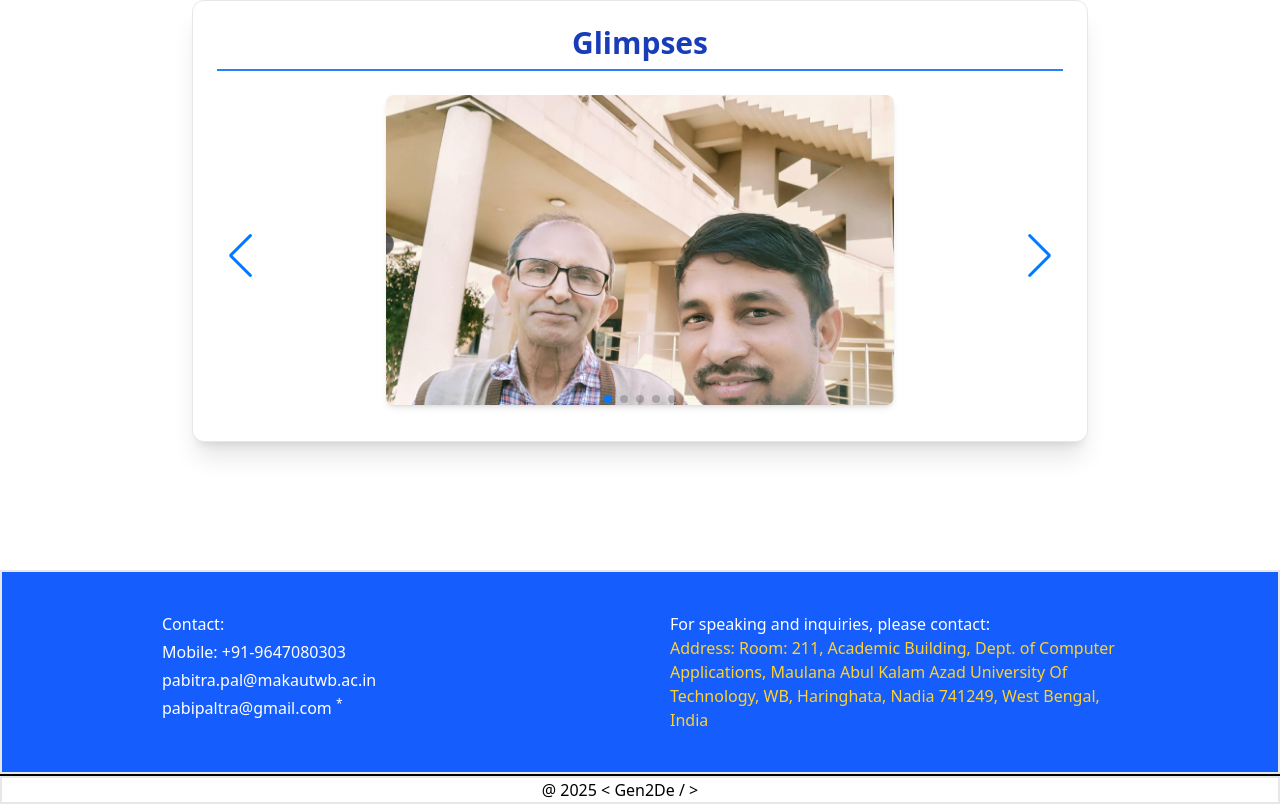
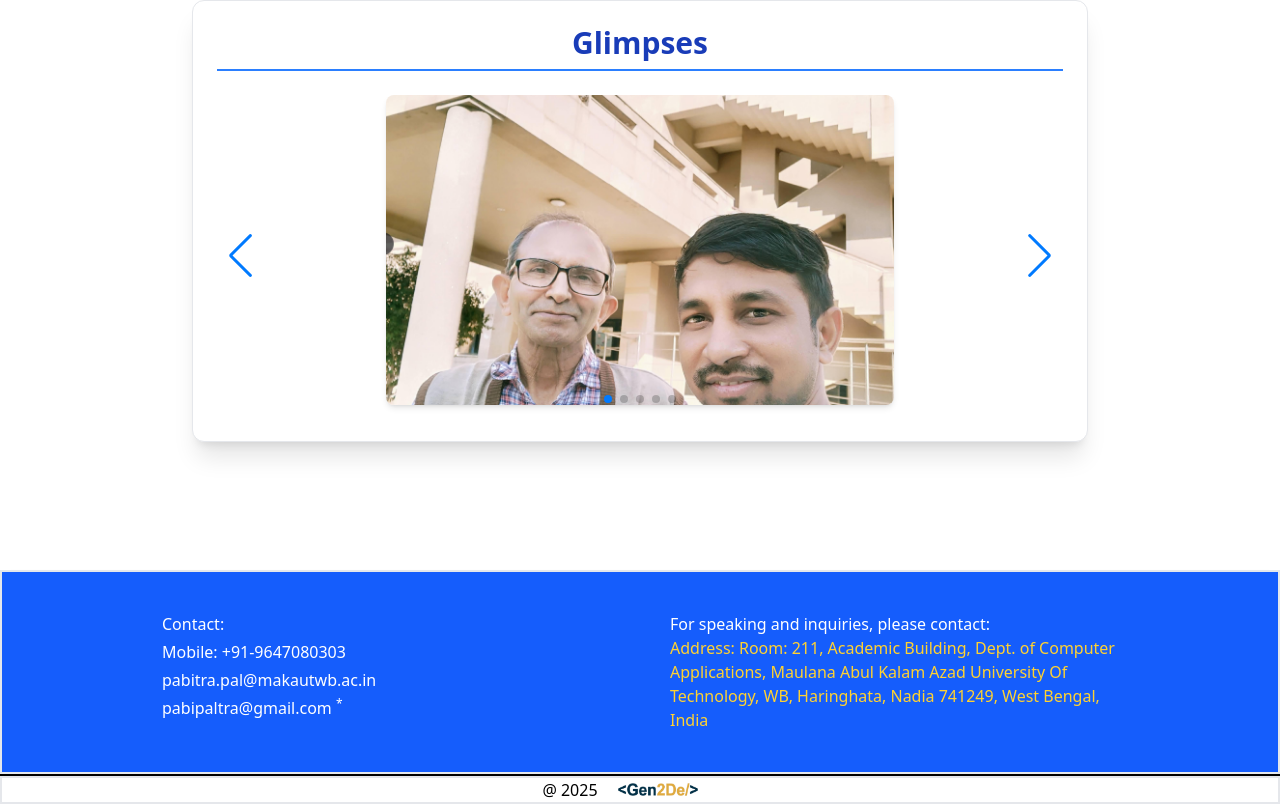
Before and after one commit to sksumit141/G2D, a React (Vite) app: page / in a window 1280 px wide. Shown: the part 1337-2141 px from the top of the page. Built offline with nearby package versions, Linux system fonts and the light colour scheme.

Commit message:
logo in footer

```diff
--- a/src/components/Footer.jsx
+++ b/src/components/Footer.jsx
@@ -1,4 +1,5 @@
 import React from "react";
+import logo from "../assets/logo.png";
 
 const Navbar = () => {
   return (
@@ -28,8 +29,14 @@ const Navbar = () => {
 
         <hr className="border-black border" />
 
-        <div className="flex justify-center md:justify-center pr-0 md:pr-10 bg-white border-2 border-gray-200 shadow-lg text-black">
-          <p>@ 2025 &lt; Gen2De / &gt;</p>
+        <div className="flex flex-row justify-center md:justify-center pr-0 md:pr-10 bg-white border-2 border-gray-200 shadow-lg text-black">
+          {/* <p>@ 2025 &lt; Gen2De / &gt;</p> */}
+          <p className="flex justify-center items-center gap-5">
+            @ 2025
+            <span>
+              <img src={logo} alt="" className="w-20" />
+            </span>
+          </p>
         </div>
       </div>
     </>
```
Also changed, not shown: src/assets/logo.png (added).
